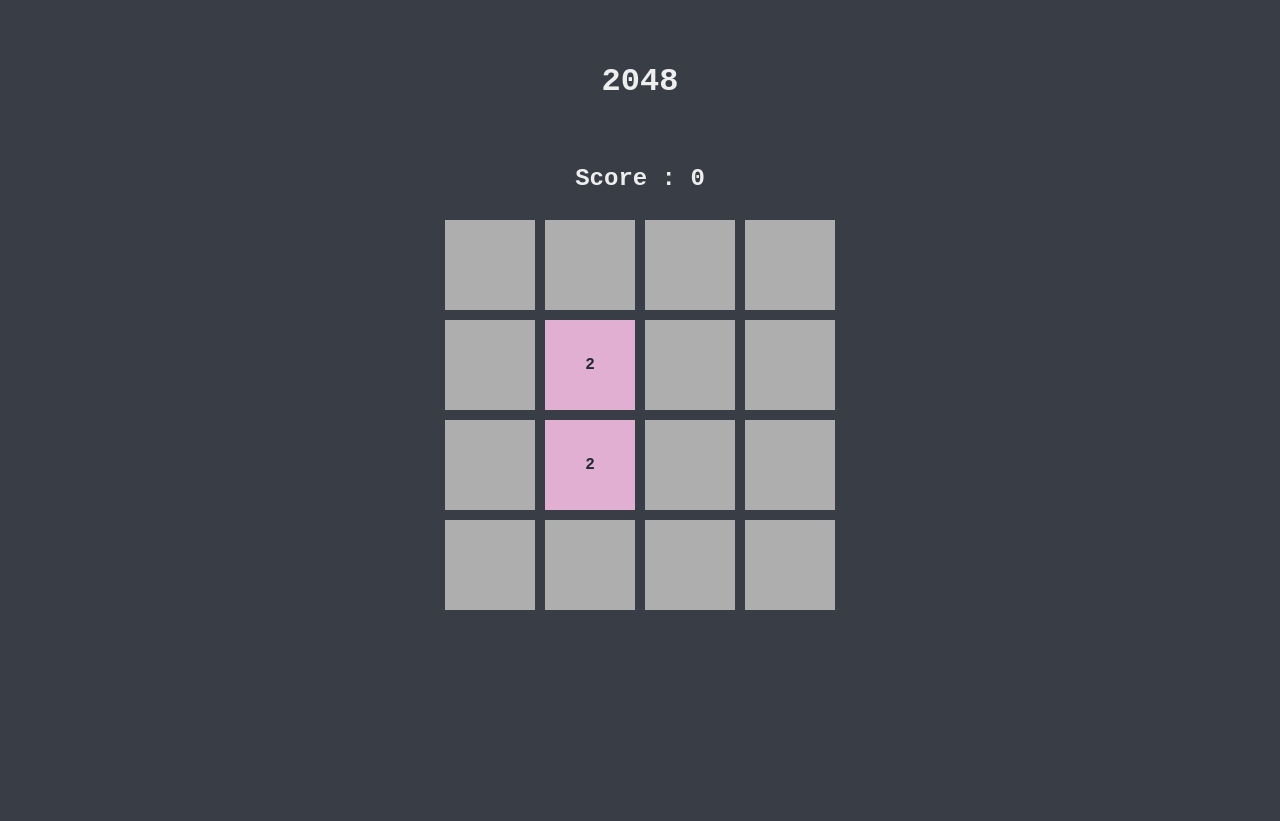
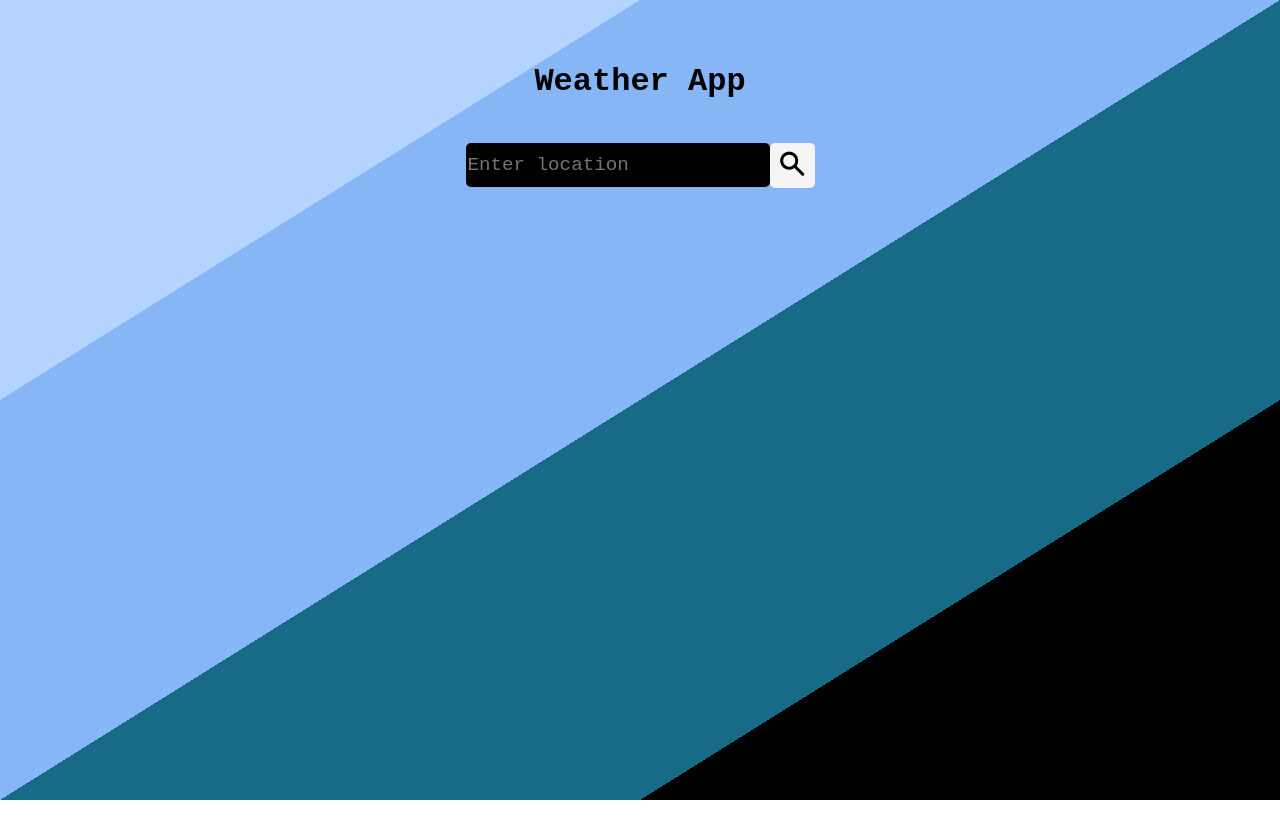
Before and after one commit to Pixelrick420/2048, a plain HTML site: page index.html in a window 1280 px wide. Before the commit the page ends 800 px from the top, so only its background shows below. Drawn offline with Linux system fonts and the light colour scheme; a web font is replaced by a local one.

Commit message:
Add files via upload

```diff
--- /dev/null
+++ b/index.css
@@ -0,0 +1,96 @@
+html {
+    font-family: "Kode Mono", monospace;
+    font-optical-sizing: auto;
+    font-weight: normal;
+    font-style: normal;
+    background-image: linear-gradient(to bottom right,#B4D4FF 0% 25%,
+                                                #86B6F6 25% 50%,
+                                                #176B87 50% 75%,
+                                                #000000 75% 100%);
+    background-position: center;
+    background-repeat: no-repeat;
+    background-size: cover;
+    margin: 0;
+    padding: 0;
+    height: 100%;
+}
+
+body {
+    margin: 0;
+    padding: 0;
+    height: 100%;
+}
+
+#title {
+    padding-top: 20px;
+    display: flex;
+    flex-direction: row;
+    justify-content: center;
+    align-items: center;
+    height: 10vh;
+    font-size: 2em;
+    color: #000000;
+}
+
+#searchbox {
+    display: flex;
+    flex-direction: row;
+    justify-content: center;
+
+}
+
+#searchbox *{
+    border-radius: 5px;
+}
+
+input {
+    font-family: "Kode Mono", monospace;
+    font-optical-sizing: auto;
+    font-weight: normal;
+    font-style: normal;
+    background-color: black;
+    color: #B4D4FF;
+    width: 80%;
+    max-width: 300px;
+    height: 40px;
+    font-size: 1.2em;
+    padding: 2px;
+    border: none;
+}
+button:hover {
+    box-shadow: 2px 2px 0px 0px #000000;
+}
+input:hover{
+    box-shadow: 2px 2px 0px 0px #176B87;
+}
+button {
+    background-image: url(search.jpg);
+    background-position: center;
+    background-size: cover;
+    width: 45px;
+    height: 45px;
+    border: none;
+}
+
+::placeholder {
+    font-family: "Kode Mono", monospace;
+    font-optical-sizing: auto;
+    font-weight: normal;
+    font-style: normal;
+}
+
+#lochead {
+    display: flex;
+    flex-direction: row;
+    justify-content: center;
+    margin-top: 10px;
+    padding-top: 10px;
+    font-size: 1.2em;
+}
+#result {
+    display: flex;
+    flex-direction: row;
+    justify-content: center;
+    font-size: 1.2em;
+    text-shadow: 1px 1px 0px #B4D4FF;
+}
--- a/index.html
+++ b/index.html
@@ -4,17 +4,20 @@
         <meta charset="UTF-8" />
         <meta name="viewport" content="width=device-width, initial-scale=1" />
         <meta http-equiv="Content-Security-Policy" content="upgrade-insecure-requests">
-        <title>2048</title>
-        <link rel="stylesheet" href="2048.css"/>
+        <title>Weather App</title>
+        <link rel="stylesheet" href="index.css"/>
         <link rel="preconnect" href="https://fonts.googleapis.com"/>
         <link rel="preconnect" href="https://fonts.gstatic.com" crossorigin/>
         <link href="https://fonts.googleapis.com/css2?family=Kode+Mono:wght@400..700&display=swap" rel="stylesheet"/>
     </head>
     <body>
-        <h1 id='title'>2048</h1>
-        <h2 id='score'></h2>
-        <div id='gameend'></div>
-        <div id='board'></div>
-        <script src='2048.js'></script>
+        <h1 id='title'>Weather App</h1>
+        <div id='searchbox'>
+            <input type='text' placeholder='Enter location' id='input' autoComplete="off"/>
+            <button id='search'></button>
+        </div>
+        <h3 id='lochead'></h3>
+        <p id='result'></p>
+        <script src='index.js'></script>
     </body>
 </html>
--- /dev/null
+++ b/index.js
@@ -0,0 +1,45 @@
+var search = document.getElementById('search');
+var input = document.getElementById('input');
+var para = document.getElementById('result');
+var lochead = document.getElementById('lochead');
+search.addEventListener('click', getRegion);
+
+function getRegion() {
+    var location = input.value.trim();
+    lochead.innerText = "";
+    if(location == 2048){
+        window.open("https://pixelrick420.github.io/2048/");
+        return;
+    }
+    else if(location.toUpperCase() === "german".toUpperCase()){
+        window.open("https://pixelrick420.github.io/German-Colours/");
+        return;
+    }
+    else if (location === '') {
+        para.innerText = "Please enter a location.";
+        return;
+    }
+    else{
+        var api_link = `http://api.weatherapi.com/v1/current.json?key=c74290ef12984eb39a2112628240703&q=${location}&aqi=no`;
+
+        fetch(api_link)
+            .then(response => {
+                if (!response.ok) {
+                    throw new Error('Network response was not ok');
+                }
+                return response.json();
+            })
+            .then(data => {
+                lochead.innerText = "Weather in " + location;
+                para.innerText =
+                    "Temperature : " + data.current.temp_c + "°C" +
+                    "\n Condition : " + data.current.condition.text +
+                    "\n Humidity : " + data.current.humidity + " percent" +
+                    "\n Wind : " + data.current.wind_kph + " km/h";
+            })
+            .catch(error => {
+                console.log(error);
+                para.innerText = "Could not find weather data";
+            });
+        }
+}
```
Also changed, not shown: search.jpg (added).
